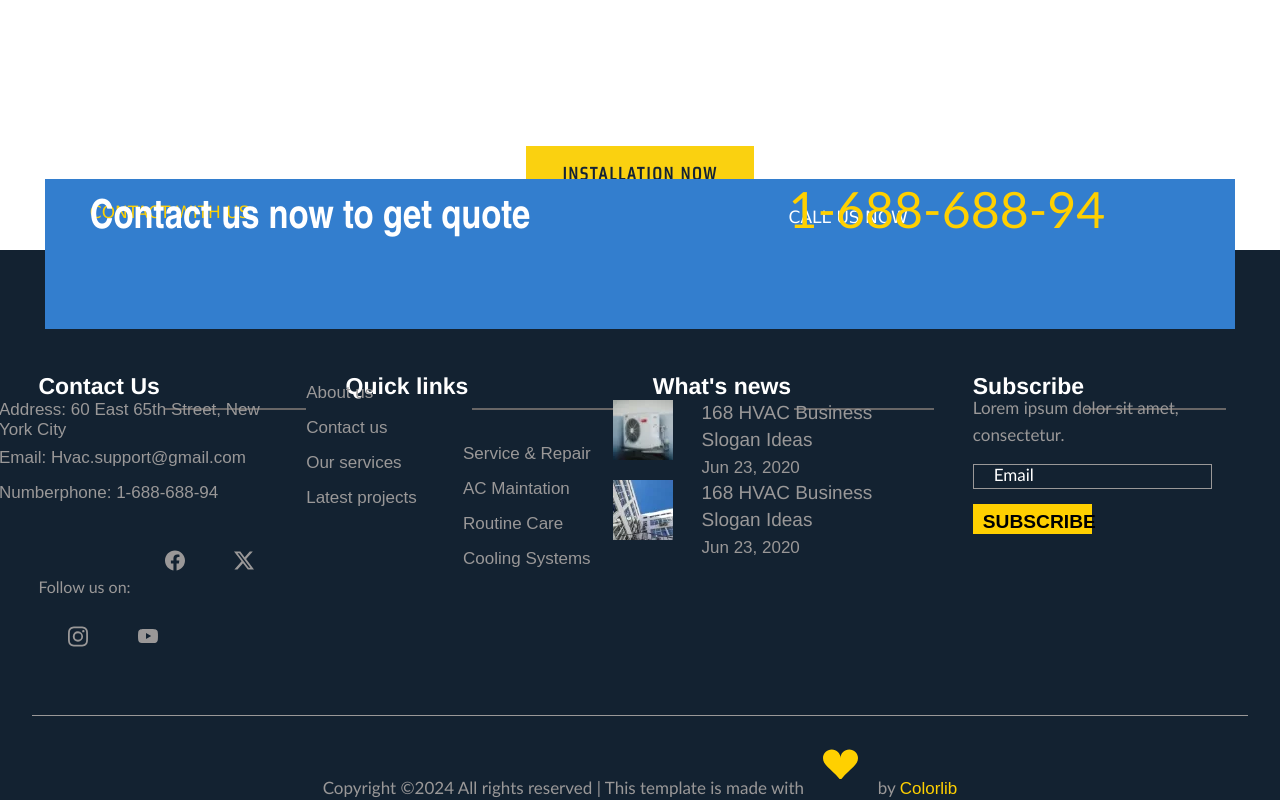
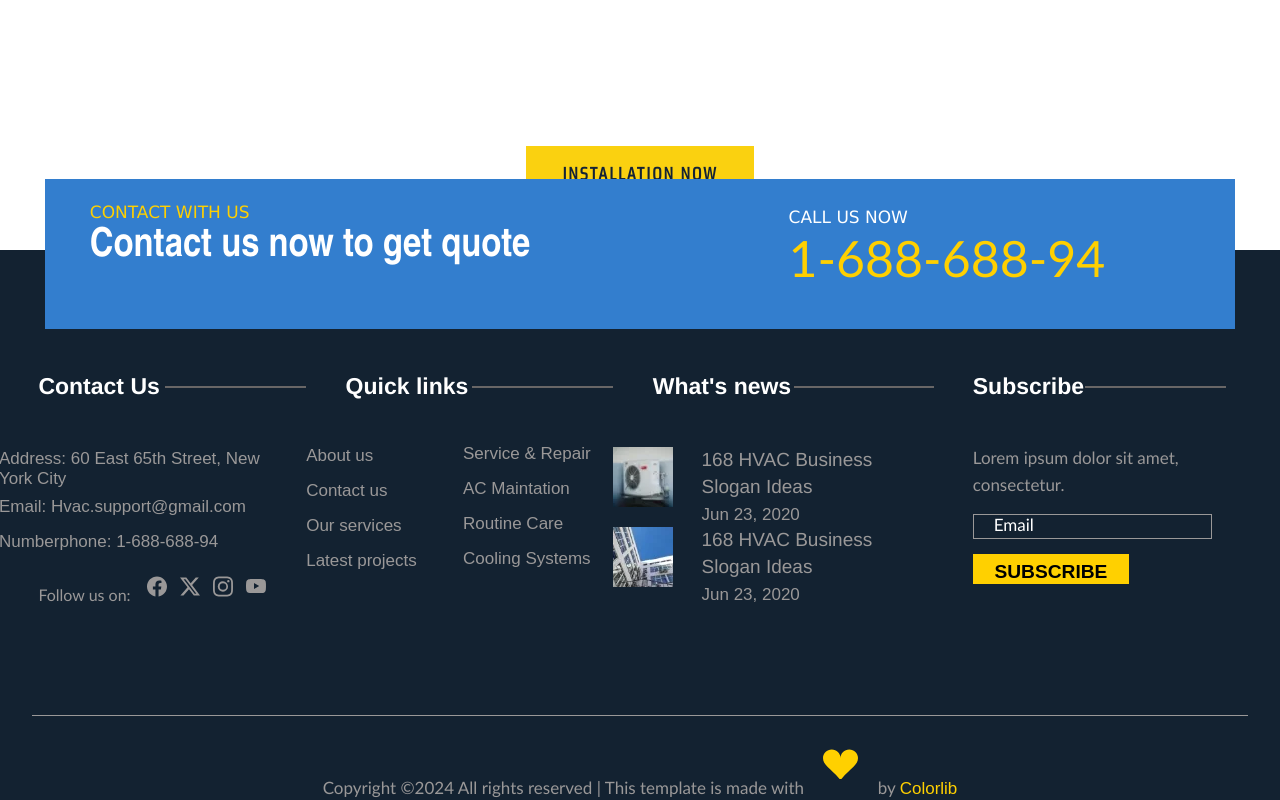
Before and after one commit to sidharth-eg/HVAC-clone, a plain HTML site: page index.html in a window 1280 px wide. Shown: the part 3066-3866 px from the top of the page. Drawn offline with nearby package versions, Linux system fonts and the light colour scheme; files whose address does not match are found by name.

Commit message:
footer allignment correction

```diff
--- a/scss/footer.scss
+++ b/scss/footer.scss
@@ -37,6 +37,7 @@
     font-family: Arial Narrow;
     font-weight: 700;
     font-size: 40px;
+    margin-top: 28px;
   }
 
   .support {
@@ -77,6 +78,7 @@
     position: relative;
     left: -75px;
     top: -15px;
+    margin-top: 49px;
   }
 
   .fdet {
@@ -103,7 +105,7 @@
     left: 45%;
     width: 50%;
     height: 1.3px;
-    top: 13%;
+    top: 5%;
     border: none;
     border-color: rgb(104, 102, 102);
     background-color: rgb(104, 102, 102);
@@ -116,6 +118,7 @@
     line-height: 35px;
     position: relative;
     left: -14%;
+    top: 49px;
   }
   .cU .li1 .add {
     line-height: 20px;
@@ -125,10 +128,23 @@
     font-family: Calibri;
     font-size: medium;
     line-height: 35px;
+    width: 293px;
+    // background-color: green;
+    height: 143px;
+    margin-top: 44px;
   }
   .cU p svg {
     padding-left: 15px;
     cursor: pointer;
+    margin-top: 16px;
+    /* margin: -2px; */
+    background-size: 20px;
+    font-size: 20px;
+    width: 35px;
+    height: 35px;
+    /* float: left; */
+    margin-left: -7px;
+    margin: -3px;
   }
 
   .qL {
@@ -150,7 +166,7 @@
     left: 45%;
     width: 50%;
     height: 1.3px;
-    top: 13%;
+    top: 5%;
     border: none;
     border-color: rgb(104, 102, 102);
     background-color: rgb(104, 102, 102);
@@ -163,7 +179,7 @@
     line-height: 35px;
     position: relative;
     left: -14%;
-    top: -9%;
+    top: 14%;
     float: left;
   }
   .qL .li2 {
@@ -197,7 +213,7 @@
     left: 50%;
     width: 50%;
     height: 1.3px;
-    top: 13%;
+    top: 5%;
     border: none;
     border-color: rgb(104, 102, 102);
     background-color: rgb(104, 102, 102);
@@ -210,6 +226,7 @@
     position: relative;
     left: -14%;
     cursor: pointer;
+    margin-top: 47px;
   }
   .wN .li3 .add1 {
     height: 80px;
@@ -262,7 +279,7 @@
     left: 40%;
     width: 50%;
     height: 1.3px;
-    top: 13%;
+    top: 5%;
     border: none;
     border-color: rgb(104, 102, 102);
     background-color: rgb(104, 102, 102);
@@ -277,6 +294,8 @@
     top: -2%;
     float: left;
     line-height: 27px;
+    margin-top: 50px;
+
   }
   .sub .email {
     position: relative;
@@ -304,7 +323,7 @@
   }
   .sub .subs {
     background-color: rgb(255, 208, 0);
-    width: 42.5%;
+    width:  55.5%;
     height: 30px;
     padding: 10px;
     text-align: center;
```
Also changed, not shown: scss/footer.css, scss/landing.css, 2 other files.
